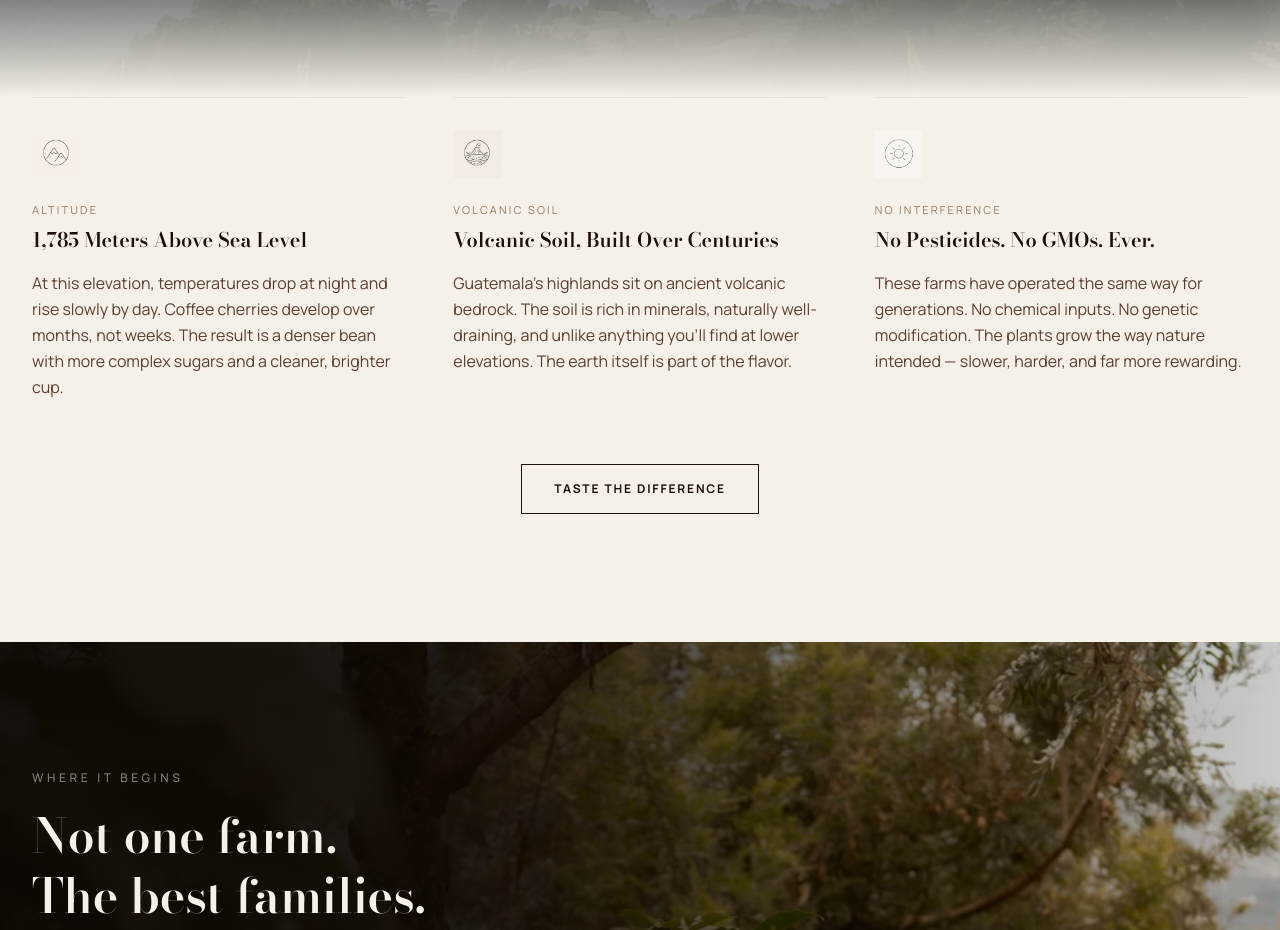
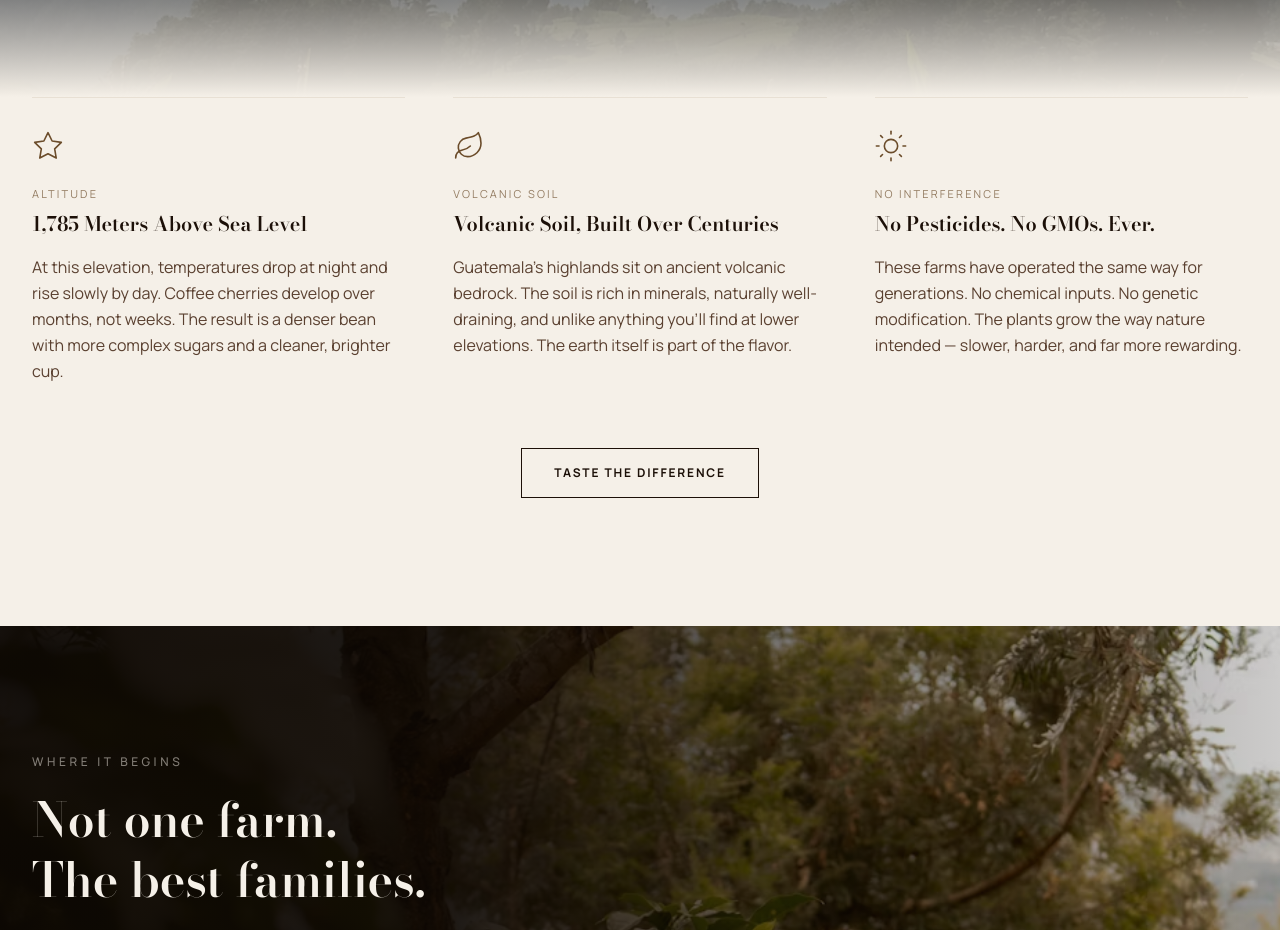
Before and after one commit to gbaby923/concepcion-coffee, a Next.js app: page / in a window 1280 px wide. Shown: the part 3801-4731 px from the top of the page. Built offline with nearby package versions, Linux system fonts and the light colour scheme; a web font is replaced by a local one.

Commit message:
Revert image icons back to original SVGs

```diff
--- a/components/home/WhyAltitude.js
+++ b/components/home/WhyAltitude.js
@@ -1,10 +1,11 @@
 import Link from 'next/link'
-import Image from 'next/image'
 
 const pillars = [
   {
     icon: (
-      <Image src="/images/mountain icon.png" alt="Altitude" width={48} height={48} className="object-contain w-12 h-12 opacity-80" />
+      <svg width="32" height="32" viewBox="0 0 24 24" fill="none" stroke="currentColor" strokeWidth="1.2" strokeLinecap="round" strokeLinejoin="round">
+        <polygon points="12 2 15.09 8.26 22 9.27 17 14.14 18.18 21.02 12 17.77 5.82 21.02 7 14.14 2 9.27 8.91 8.26 12 2"/>
+      </svg>
     ),
     label: 'Altitude',
     title: '1,785 Meters Above Sea Level',
@@ -12,7 +13,10 @@ const pillars = [
   },
   {
     icon: (
-      <Image src="/images/volcanic icon.png" alt="Volcanic Soil" width={48} height={48} className="object-contain w-12 h-12 opacity-80" />
+      <svg width="32" height="32" viewBox="0 0 24 24" fill="none" stroke="currentColor" strokeWidth="1.2" strokeLinecap="round" strokeLinejoin="round">
+        <path d="M11 20A7 7 0 0 1 9.8 6.1C15.5 5 17 4.48 19 2c1 2 2 4.18 2 8 0 5.5-4.78 10-10 10z"/>
+        <path d="M2 21c0-3 1.85-5.36 5.08-6C9.5 14.52 12 13 13 12"/>
+      </svg>
     ),
     label: 'Volcanic Soil',
     title: 'Volcanic Soil, Built Over Centuries',
@@ -20,7 +24,17 @@ const pillars = [
   },
   {
     icon: (
-      <Image src="/images/sun icon.png" alt="No Interference" width={48} height={48} className="object-contain w-12 h-12 opacity-80" />
+      <svg width="32" height="32" viewBox="0 0 24 24" fill="none" stroke="currentColor" strokeWidth="1.2" strokeLinecap="round" strokeLinejoin="round">
+        <circle cx="12" cy="12" r="5"/>
+        <line x1="12" y1="1" x2="12" y2="3"/>
+        <line x1="12" y1="21" x2="12" y2="23"/>
+        <line x1="4.22" y1="4.22" x2="5.64" y2="5.64"/>
+        <line x1="18.36" y1="18.36" x2="19.78" y2="19.78"/>
+        <line x1="1" y1="12" x2="3" y2="12"/>
+        <line x1="21" y1="12" x2="23" y2="12"/>
+        <line x1="4.22" y1="19.78" x2="5.64" y2="18.36"/>
+        <line x1="18.36" y1="5.64" x2="19.78" y2="4.22"/>
+      </svg>
     ),
     label: 'No Interference',
     title: 'No Pesticides. No GMOs. Ever.',
```
